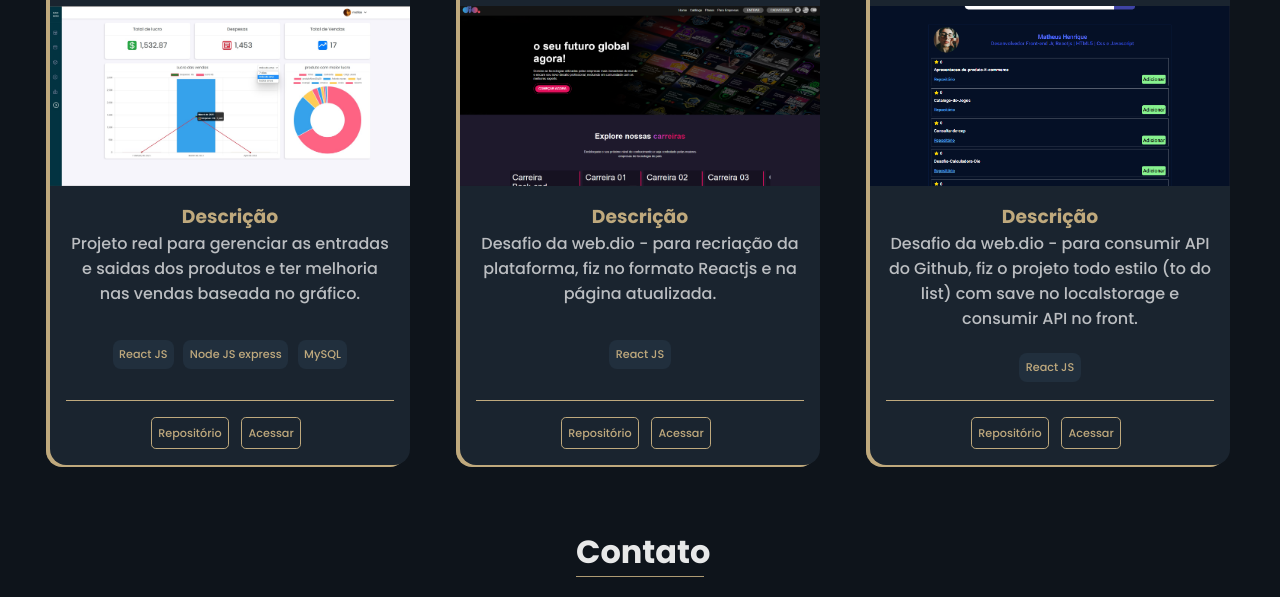
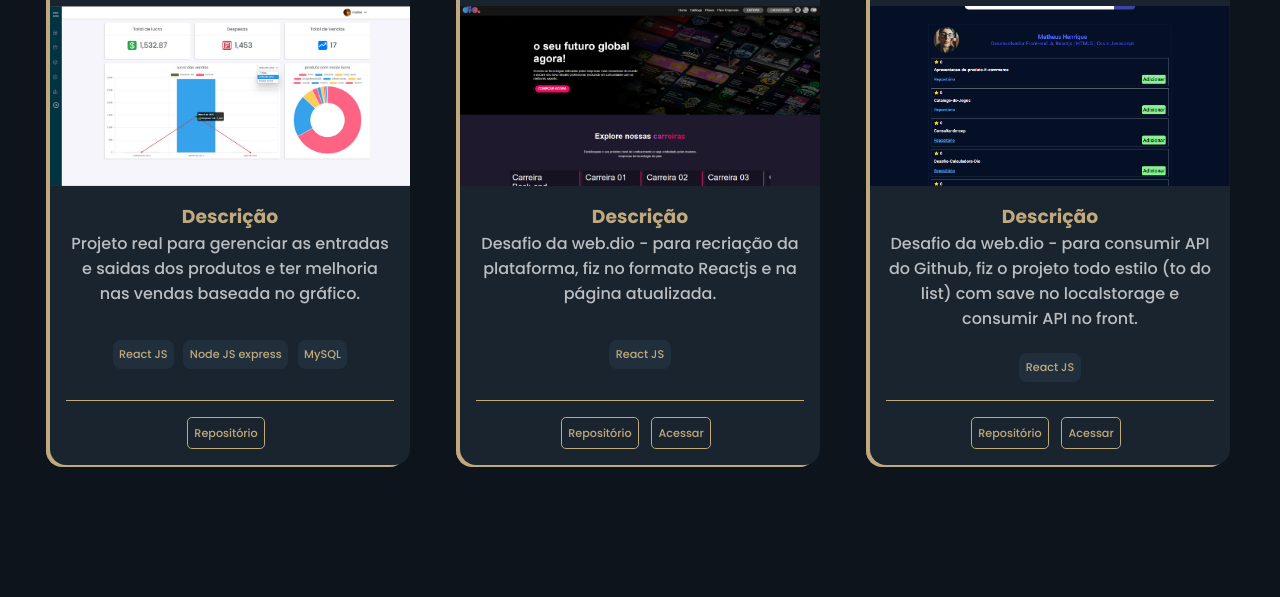
Before and after one commit to matiash26/Portfolio, a plain HTML site: page index.html in a window 1280 px wide. Shown: the part 1832-2429 px from the top of the page. Drawn offline with Linux system fonts and the light colour scheme.

Commit message:
removendo link de acesso caso não tenha

```diff
--- a/css/style.css
+++ b/css/style.css
@@ -287,7 +287,7 @@ main {
 /*--- SECTION PROJECTS ---*/
 .project {
     padding-top: 5rem;
-    min-height: 100vh;
+    min-height: 109vh;
     text-align: center;
 }
 
--- a/js/main.js
+++ b/js/main.js
@@ -34,7 +34,7 @@ const listProject = [
         desc: "Projeto real para gerenciar as entradas e saidas dos produtos e ter melhoria nas vendas baseada no gráfico.",
         tag: ["React JS", "Node JS express", "MySQL"],
         repostory: "https://github.com/matiash26/Projeto-de-estoque-para-gerenciar-entradas-e-saidas",
-        site: "https://localhost/"
+        site: ""
     },
     {
         title: "Desafio-interface-Dio",
@@ -51,7 +51,8 @@ const listProject = [
         tag: ["React JS"],
         repostory: "https://github.com/matiash26/Desafio-WikiHub",
         site: "https://desafio-wiki-gdoz8d47f-matiash26.vercel.app/"
-    }
+    },
+
 ]
 const interHome = new IntersectionObserver(homeAction)
 interHome.observe(home)
@@ -74,7 +75,7 @@ const projectCard = listProject.map(project => {
         </div>
         <div class="buttonsProject">
             <a class="btnProject" href="${project.repostory}" target="_blank">Repositório</a>
-            <a class="btnProject" href="${project.site}" target="_blank">Acessar</a>
+           ${project.site && '<a class="btnProject" href="${project.site}" target="_blank">Acessar</a>'}
         </div>
     </div>
 </li>`)
```
